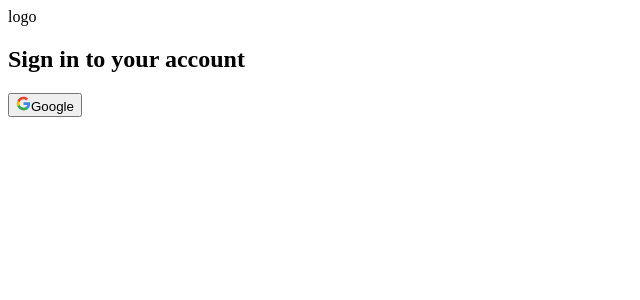
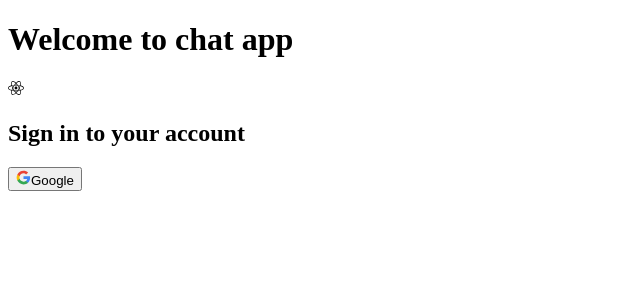
Before and after one commit to GedasIncirauskas/chat-app, a Next.js app: page /login in a window 1280 px wide. Shown: the top 300 px of the page, without its empty margins (0-640 px from the left). Built offline with nearby package versions, Linux system fonts and the light colour scheme.

Commit message:
added logo

```diff
--- a/src/app/(auth)/login/page.tsx
+++ b/src/app/(auth)/login/page.tsx
@@ -1,13 +1,14 @@
 "use client";
 
-import Button from "@/components/ui/buttons/Button";
 import { FC, useState } from "react";
 import { signIn } from "next-auth/react";
 import { toast } from "react-hot-toast";
+import Button from "@/components/ui/buttons/Button";
 import googleIcon from "../../../../public/google.svg";
+import { FaReact } from "react-icons/fa";
 import Image from "next/image";
 
-const Page: FC = ({}) => {
+const Page: FC = () => {
   const [isLoading, setIsLoading] = useState<boolean>(false);
 
   const loginWithGoogle = async () => {
@@ -24,9 +25,14 @@ const Page: FC = ({}) => {
     <>
       <div className="flex min-h-full items-center justify-center py-12 px-4 sm:px-6 lg:px-8">
         <div className="w-full flex flex-col items-center max-w-md space-y-8">
-          <div className="flex flex-col items-center gap-8">
-            logo
-            <h2 className="mt-6 text-center text-3xl font-bold tracking-tight text-gray-900">
+          <div className="flex flex-col items-center gap-6">
+            <div className="flex space-x-2">
+              <h1 className="text-center text-3xl tracking-tight text-gray-900 font-bold">
+                Welcome to chat app
+              </h1>
+              <FaReact className="h-8 w-auto text-gray-900" />
+            </div>
+            <h2 className="block text-xl leading-2 text-gray-900">
               Sign in to your account
             </h2>
           </div>
```
